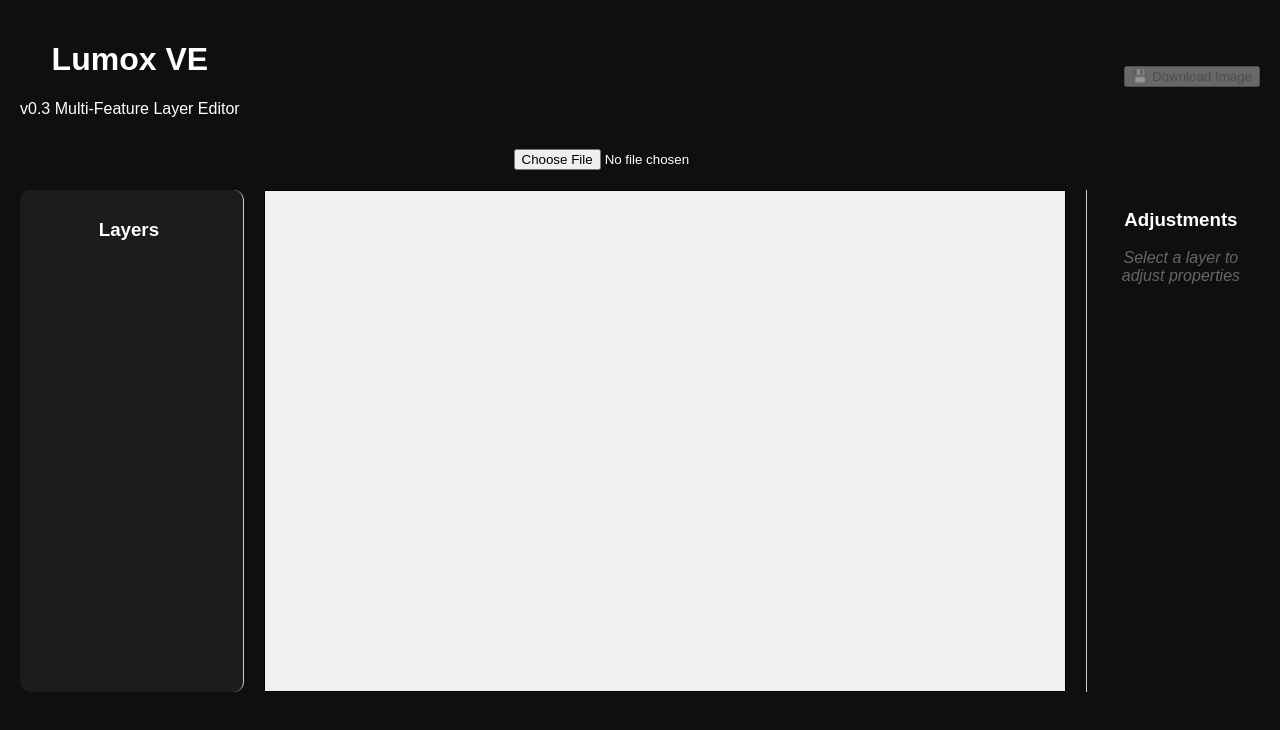
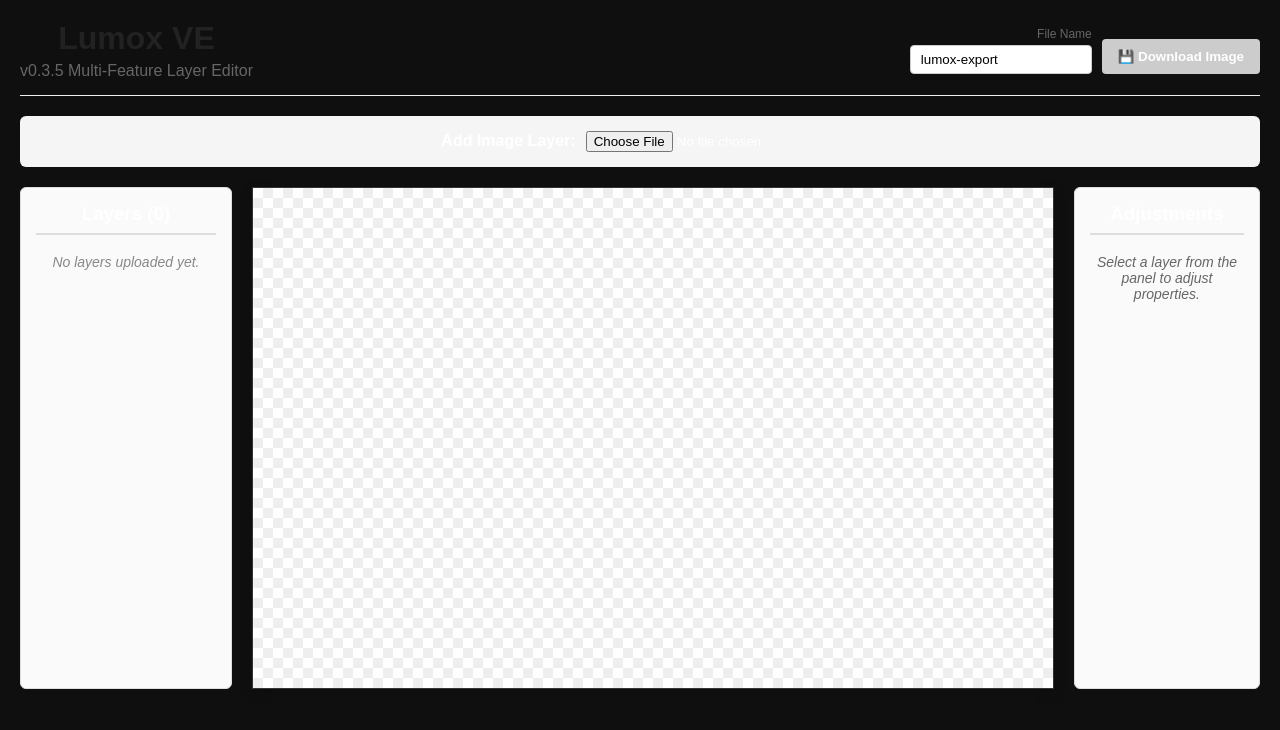
Before and after one commit to Cyber39Dream/lmx-ve, a React (Vite) app: page / in a window 1280 px wide. Shown: the top 730 px of the page. Built offline with nearby package versions, Linux system fonts and the light colour scheme.

Commit message:
Refactor comments and enhance UI elements

```diff
--- a/src/App.jsx
+++ b/src/App.jsx
@@ -3,10 +3,12 @@ import { useRef, useState, useEffect } from "react";
 export default function App() {
   const canvasRef = useRef(null);
 
+  // Core App States
   const [layers, setLayers] = useState([]);
   const [activeLayer, setActiveLayer] = useState(null);
+  const [exportName, setExportName] = useState("lumox-export");
 
-  // Upload image -> create layer with individual adjustment states
+  // 1. Upload image -> create layer with individual adjustment states
   function handleUpload(e) {
     const file = e.target.files[0];
     if (!file) return;
@@ -29,14 +31,14 @@ export default function App() {
     reader.readAsDataURL(file);
   }
 
-  // Toggle visibility
+  // 2. Toggle layer visibility
   function toggleLayer(id) {
     setLayers((prev) =>
       prev.map((l) => (l.id === id ? { ...l, visible: !l.visible } : l))
     );
   }
 
-  // Move layer up/down
+  // 3. Move layer up/down in the layer stack
   function moveLayer(index, direction) {
     setLayers((prev) => {
       const arr = [...prev];
@@ -49,7 +51,7 @@ export default function App() {
     });
   }
 
-  // Delete a layer
+  // 4. Delete a layer entirely
   function deleteLayer(id) {
     setLayers((prev) => prev.filter((l) => l.id !== id));
     if (activeLayer === id) {
@@ -57,39 +59,44 @@ export default function App() {
     }
   }
 
-  // Rename a layer
+  // 5. Rename a layer dynamically
   function renameLayer(id, newName) {
     setLayers((prev) =>
       prev.map((l) => (l.id === id ? { ...l, name: newName } : l))
     );
   }
 
-  // Update slider settings for the active layer
+  // 6. Update slider settings for the active layer
   function updateActiveLayerSetting(setting, value) {
     setLayers((prev) =>
       prev.map((l) => (l.id === activeLayer ? { ...l, [setting]: value } : l))
     );
   }
 
-  // Export compiled canvas layers as a PNG
+  // 7. Export compiled canvas layers as a PNG file
   function downloadImage() {
     const canvas = canvasRef.current;
     const link = document.createElement("a");
-    link.download = "lumox-export.png";
+
+    // Safety guard fallback if name input is left completely empty
+    const finalName = exportName.trim() || "lumox-export";
+    link.download = `${finalName}.png`;
+
     link.href = canvas.toDataURL("image/png");
     link.click();
   }
 
-  // Render canvas whenever layers or their adjustment properties change
+  // 8. Render loop: Fires whenever layers array or adjustments modify
   useEffect(() => {
     const canvas = canvasRef.current;
     const ctx = canvas.getContext("2d");
 
+    // Clear canvas canvas frame for fresh draw cycle
     ctx.clearRect(0, 0, canvas.width, canvas.height);
 
     const visibleLayers = layers.filter((l) => l.visible);
 
-    // Create parallel loading promises
+    // Create parallel loading promises to stop rendering race conditions
     const loadPromises = visibleLayers.map((layer) => {
       return new Promise((resolve) => {
         const img = new Image();
@@ -100,115 +107,182 @@ export default function App() {
 
     Promise.all(loadPromises).then((loadedLayers) => {
       loadedLayers.forEach(({ img, layer }) => {
-        ctx.save(); // Save default canvas state
+        ctx.save(); // Isolate context modifications
 
-        // Apply specific CSS filters onto the canvas context for this specific layer
+        // Apply filters only to this specific drawn layer index
         ctx.filter = `brightness(${layer.brightness}%) contrast(${layer.contrast}%)`;
-
         ctx.drawImage(img, 0, 0, canvas.width, canvas.height);
 
-        ctx.restore(); // Restore context back to default for the next layer
+        ctx.restore(); // Revert back to default context settings
       });
     });
   }, [layers]);
 
-  // Find the current active layer data to control sliders
+  // Find the operational object data for currently chosen active layer
   const currentLayerData = layers.find((l) => l.id === activeLayer);
 
   return (
-    <div className="app">
-      <header style={{ display: "flex", justifyContent: "space-between", alignItems: "center" }}>
+    <div className="app" style={{ fontFamily: "sans-serif", padding: "20px", maxWidth: "1300px", margin: "0 auto" }}>
+      {/* HEADER SECTION */}
+      <header style={{ display: "flex", justifyContent: "space-between", alignItems: "center", borderBottom: "1px solid #eee", paddingBottom: "15px", marginBottom: "20px" }}>
         <div>
-          <h1>Lumox VE</h1>
-          <p>v0.3 Multi-Feature Layer Editor</p>
+          <h1 style={{ margin: 0, color: "#222" }}>Lumox VE</h1>
+          <p style={{ margin: "5px 0 0 0", color: "#666" }}>v0.3.5 Multi-Feature Layer Editor</p>
         </div>
-        <button onClick={downloadImage} disabled={layers.length === 0} className="download-btn">
+
+        <div style={{ display: "flex", alignItems: "center", gap: "10px" }}>
+          <div style={{ display: "flex", flexDirection: "column", alignItems: "flex-end" }}>
+            <label htmlFor="filename-input" style={{ fontSize: "12px", color: "#666", marginBottom: "4px" }}>File Name</label>
+            <input
+              id="filename-input"
+              type="text"
+              value={exportName}
+              onChange={(e) => setExportName(e.target.value)}
+              placeholder="Enter file name..."
+              style={{ padding: "6px 10px", borderRadius: "4px", border: "1px solid #ccc", width: "160px" }}
+            />
+          </div>
+
+          <button
+            onClick={downloadImage}
+            disabled={layers.length === 0}
+            style={{
+              padding: "10px 16px",
+              alignSelf: "flex-end",
+              backgroundColor: layers.length === 0 ? "#ccc" : "#0070f3",
+              color: "#fff",
+              border: "none",
+              borderRadius: "4px",
+              cursor: layers.length === 0 ? "not-allowed" : "pointer",
+              fontWeight: "bold"
+            }}
+          >
             💾 Download Image
           </button>
+        </div>
       </header>
 
-      <div className="toolbar" style={{ margin: "15px 0" }}>
+      {/* TOOLBAR */}
+      <div className="toolbar" style={{ marginBottom: "20px", padding: "15px", backgroundColor: "#f5f5f5", borderRadius: "6px" }}>
+        <span style={{ marginRight: "10px", fontWeight: "bold" }}>Add Image Layer:</span>
         <input type="file" accept="image/*" onChange={handleUpload} />
       </div>
 
+      {/* CORE WORKSPACE AREA */}
       <div className="workspace" style={{ display: "flex", gap: "20px" }}>
-        {/* LEFT: Layers panel */}
-        <div className="layers" style={{ width: "250px", borderRight: "1px solid #ccc", paddingRight: "15px" }}>
-          <h3>Layers</h3>
 
+        {/* LAYERS MANAGER PANEL (LEFT) */}
+        <div className="layers" style={{ width: "280px", border: "1px solid #ddd", borderRadius: "6px", padding: "15px", backgroundColor: "#fafafa" }}>
+          <h3 style={{ marginTop: 0, borderBottom: "2px solid #ddd", paddingBottom: "8px" }}>Layers ({layers.length})</h3>
+
+          {layers.length === 0 ? (
+            <p style={{ color: "#888", fontStyle: "italic", fontSize: "14px" }}>No layers uploaded yet.</p>
+          ) : (
+            // Flex column layout, rendering bottom-most layer last
+            <div style={{ display: "flex", flexDirection: "column-reverse", gap: "8px" }}>
               {layers.map((layer, index) => (
                 <div
                   key={layer.id}
-              className={`layer ${activeLayer === layer.id ? "active" : ""}`}
                   onClick={() => setActiveLayer(layer.id)}
                   style={{
-                padding: "10px",
-                marginBottom: "5px",
-                border: "1px solid #aaa",
-                background: activeLayer === layer.id ? "#e0e0e0" : "transparent",
+                    padding: "12px",
+                    borderRadius: "4px",
+                    border: activeLayer === layer.id ? "2px solid #0070f3" : "1px solid #ccc",
+                    background: activeLayer === layer.id ? "#eef6ff" : "#fff",
                     cursor: "pointer",
+                    boxShadow: "0 1px 3px rgba(0,0,0,0.05)"
                   }}
                 >
                   <input
                     type="text"
                     value={layer.name}
-                onClick={(e) => e.stopPropagation()} // Stop text selection from activating layer
+                    onClick={(e) => e.stopPropagation()}
                     onChange={(e) => renameLayer(layer.id, e.target.value)}
-                style={{ width: "100px", marginBottom: "5px", fontWeight: "bold" }}
+                    style={{
+                      width: "90%",
+                      marginBottom: "8px",
+                      fontWeight: "bold",
+                      border: "none",
+                      background: "transparent",
+                      borderBottom: "1px dashed #aaa"
+                    }}
                   />
 
-              <div style={{ display: "flex", gap: "5px" }}>
-                <button onClick={(e) => { e.stopPropagation(); toggleLayer(layer.id); }}>
+                  <div style={{ display: "flex", justifyContent: "space-between", alignItems: "center" }}>
+                    <div style={{ display: "flex", gap: "4px" }}>
+                      <button title="Toggle Visibility" onClick={(e) => { e.stopPropagation(); toggleLayer(layer.id); }} style={{ padding: "4px 8px" }}>
                         {layer.visible ? "👁️" : "📁"}
                       </button>
-                <button onClick={(e) => { e.stopPropagation(); moveLayer(index, -1); }}>⬆</button>
-                <button onClick={(e) => { e.stopPropagation(); moveLayer(index, 1); }}>⬇</button>
-                <button onClick={(e) => { e.stopPropagation(); deleteLayer(layer.id); }} style={{ color: "red" }}>
+                      <button title="Move Up" onClick={(e) => { e.stopPropagation(); moveLayer(index, 1); }} style={{ padding: "4px 8px" }}>⬆</button>
+                      <button title="Move Down" onClick={(e) => { e.stopPropagation(); moveLayer(index, -1); }} style={{ padding: "4px 8px" }}>⬇</button>
+                    </div>
+                    <button title="Delete Layer" onClick={(e) => { e.stopPropagation(); deleteLayer(layer.id); }} style={{ color: "red", padding: "4px 8px", background: "none", border: "none", cursor: "pointer" }}>
                       🗑️
                     </button>
                   </div>
                 </div>
               ))}
             </div>
-
-        {/* CENTER: Canvas */}
-        <div className="canvas-area">
-          <canvas ref={canvasRef} width={800} height={500} style={{ border: "1px solid #000", background: "#f0f0f0" }} />
+          )}
         </div>
 
-        {/* RIGHT: Fine Adjustments controls */}
-        <div className="controls" style={{ width: "200px", paddingLeft: "15px", borderLeft: "1px solid #ccc" }}>
-          <h3>Adjustments</h3>
+        {/* CANVAS MONITOR SCREEN (CENTER) */}
+        <div className="canvas-area" style={{ flexGrow: 1, display: "flex", justifyContent: "center", alignItems: "flex-start" }}>
+          <canvas
+            ref={canvasRef}
+            width={800}
+            height={500}
+            style={{
+              border: "1px solid #333",
+              boxShadow: "0 4px 12px rgba(0,0,0,0.15)",
+              background: "repeating-conic-gradient(#fff 0% 25%, #eee 0% 50%) 50% / 20px 20px" /* Checkerboard background pattern */
+            }}
+          />
+        </div>
+
+        {/* PROPERTY SLIDERS PANEL (RIGHT) */}
+        <div className="controls" style={{ width: "240px", border: "1px solid #ddd", borderRadius: "6px", padding: "15px", backgroundColor: "#fafafa" }}>
+          <h3 style={{ marginTop: 0, borderBottom: "2px solid #ddd", paddingBottom: "8px" }}>Adjustments</h3>
+
           {currentLayerData ? (
             <div>
-              <p>Editing: <strong>{currentLayerData.name}</strong></p>
+              <p style={{ fontSize: "14px" }}>Editing: <strong>{currentLayerData.name}</strong></p>
 
-              <div style={{ marginBottom: "15px" }}>
-                <label>Brightness ({currentLayerData.brightness}%)</label>
+              <div style={{ marginBottom: "20px" }}>
+                <div style={{ display: "flex", justifyContent: "space-between", fontSize: "14px", marginBottom: "5px" }}>
+                  <label>Brightness</label>
+                  <span>{currentLayerData.brightness}%</span>
+                </div>
                 <input
                   type="range"
                   min="0"
                   max="200"
                   value={currentLayerData.brightness}
                   onChange={(e) => updateActiveLayerSetting("brightness", Number(e.target.value))}
+                  style={{ width: "100%" }}
                 />
               </div>
 
-              <div style={{ marginBottom: "15px" }}>
-                <label>Contrast ({currentLayerData.contrast}%)</label>
+              <div style={{ marginBottom: "20px" }}>
+                <div style={{ display: "flex", justifyContent: "space-between", fontSize: "14px", marginBottom: "5px" }}>
+                  <label>Contrast</label>
+                  <span>{currentLayerData.contrast}%</span>
+                </div>
                 <input
                   type="range"
                   min="0"
                   max="200"
                   value={currentLayerData.contrast}
                   onChange={(e) => updateActiveLayerSetting("contrast", Number(e.target.value))}
+                  style={{ width: "100%" }}
                 />
               </div>
             </div>
           ) : (
-            <p style={{ color: "#666", fontStyle: "italic" }}>Select a layer to adjust properties</p>
+            <p style={{ color: "#666", fontStyle: "italic", fontSize: "14px" }}>Select a layer from the panel to adjust properties.</p>
           )}
         </div>
+
       </div>
     </div>
   );
```
Lines whose indentation alone changed are shown as unchanged.
